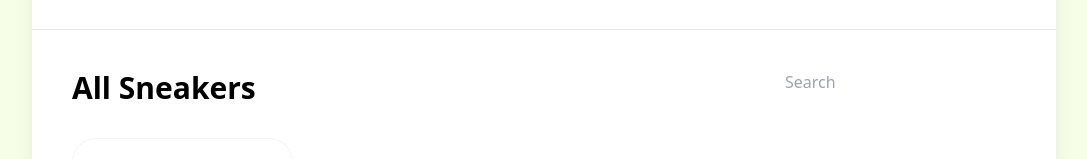
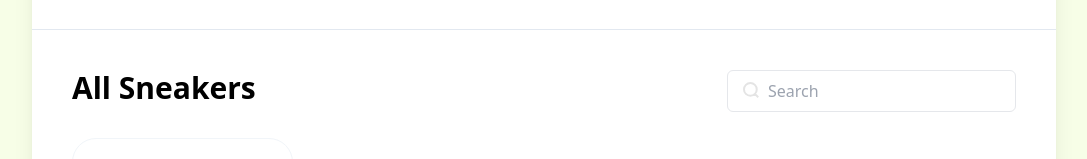
Before and after one commit to KenanRamazanov/Ecommerce-Sneakers, a Vue app: page / in a window 1280 px wide. Shown: the part 143-302 px from the top of the page, without its empty margins (96-1183 px from the left). Built offline with nearby package versions, Linux system fonts and the light colour scheme.

Commit message:
styleing searchbar

```diff
--- a/src/App.vue
+++ b/src/App.vue
@@ -14,8 +14,12 @@ import Drawer from './components/Drawer.vue'
     <div class="p-10">
      <div class="flex justify-between">
       <h2 class="text-3xl font-bold mb-8">All Sneakers</h2>
-        <div>
+        <div class="relative">
+          <img
+          class="absolute left-4 top-3"
+          src="/search.svg" />
            <input
+           class="border border-gray-200 rounded-md py-2 pl-10 pr-4 focus:outline-none focus:border-gray-400"
            placeholder="Search"
            type="text">
         </div>
```
